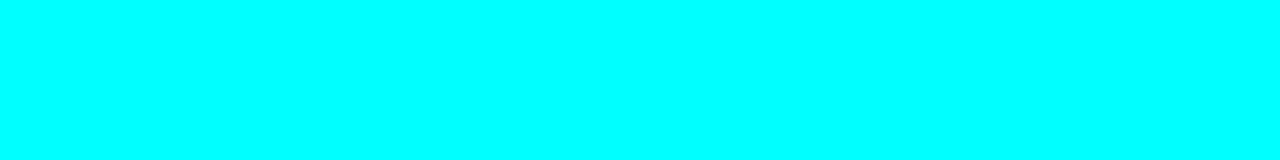
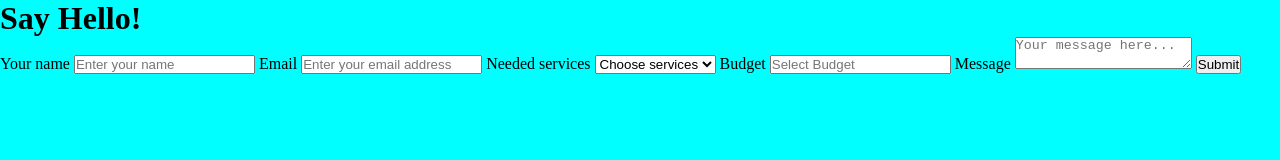
Before and after one commit to vzaboraite/boolean-uk-html-stylish-form, a plain HTML site: page index.html in a window 1280 px wide. Drawn offline with Linux system fonts and the light colour scheme.

Commit message:
Add main skeleton to the page.

```diff
--- a/index.html
+++ b/index.html
@@ -8,6 +8,34 @@
     <link rel="stylesheet" href="style.css">
 </head>
 <body>
+    <h1>Say Hello!</h1>
+    <form>
+        <label for="name">Your name</label>
+        <input type="text" name="name" id="name" placeholder="Enter your name">
 
+        <label for="email">Email</label>
+        <input type="email" name="email" id="email" placeholder="Enter your email address">
+
+        <label for="services">Needed services</label>
+        <select type="text" name="services" id="services">
+            <option value="">Choose services</option>
+            <option value="service1">Service1</option>
+            <option value="service2">Service2</option>
+            <option value="service3">Service3</option>
+            <option value="service4">Service4</option>
+            <option value="service5">Service5</option>
+            <option value="service6">Service6</option>
+            <option value="service7">Service7</option>
+            <option value="service8">Service8</option>
+        </select>
+
+        <label for="budget">Budget</label>
+        <input type="number" name="budget" id="budget" placeholder="Select Budget">
+
+        <label for="message">Message</label>
+        <textarea id="message" name="message" placeholder="Your message here..."></textarea>
+
+        <button type="submit">Submit</button>
+    </form>
 </body>
 </html>
```
